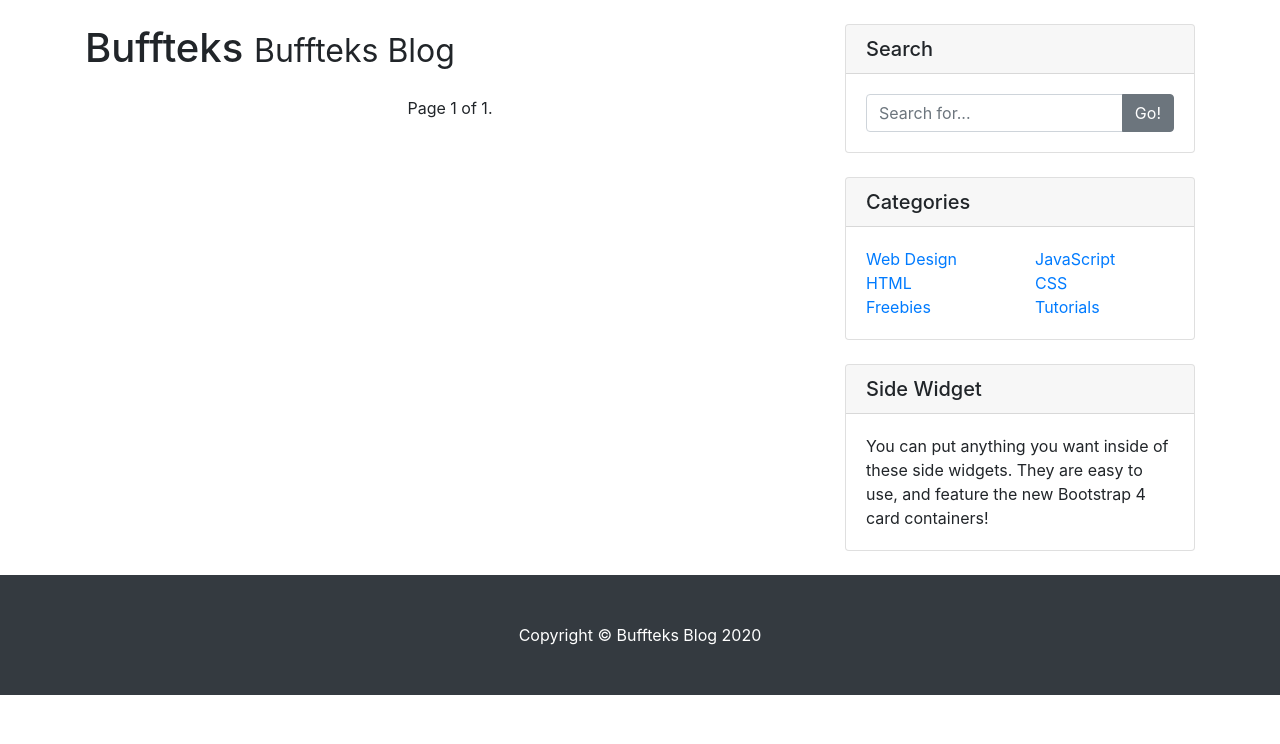
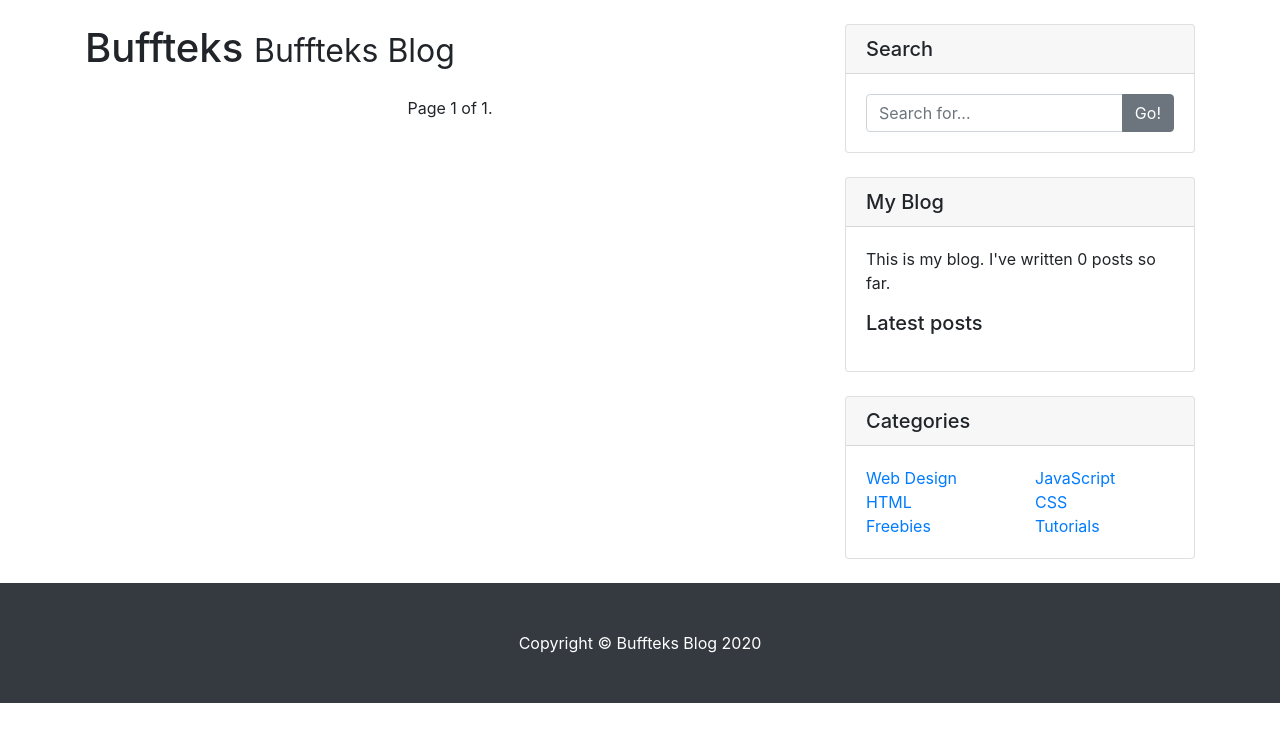
Before and after one commit to romancherednik/FinalProjectSqlzilla, a Django app: page / in a window 1280 px wide. Shown: the part 56-800 px from the top of the page. Run offline with Django 3.2, Linux system fonts and the light colour scheme; data that the repository does not hold is empty; some libraries are stand-ins or nearby versions.

Commit message:
updated for custom tags

```diff
--- /dev/null
+++ b/blog/templates/blog/post/latest_posts.html
@@ -0,0 +1,7 @@
+<ul>
+  {% for post in latest_posts %}
+    <li>
+      <a href="{{ post.get_absolute_url }}">{{ post.title }}</a>
+    </li>
+  {% endfor %}
+</ul>
--- a/blog/templates/blog/sidebar.html
+++ b/blog/templates/blog/sidebar.html
@@ -1,3 +1,4 @@
+{% load blog_tags %}
 <!-- Sidebar Widgets Column -->
 <div class="col-md-4">
     <!-- Search Widget -->
@@ -10,6 +11,18 @@
                     <button class="btn btn-secondary" type="button">Go!</button>
                 </span>
             </div>
+        </div>
+    </div>
+
+    <!-- Side Widget -->
+    <div class="card my-4">
+        <h5 class="card-header">My Blog</h5>
+        <div class="card-body">
+            <p>
+                This is my blog. I've written {% total_posts %} posts so far.
+            </p>
+            <h5>Latest posts</h5>
+            {% show_latest_posts 3 %}
         </div>
     </div>
 
@@ -47,12 +60,4 @@
             </div>
         </div>
     </div>
-
-    <!-- Side Widget -->
-    <div class="card my-4">
-        <h5 class="card-header">Side Widget</h5>
-        <div class="card-body">
-            You can put anything you want inside of these side widgets. They are easy to use, and feature the new Bootstrap 4 card containers!
-        </div>
-    </div>
 </div>
--- /dev/null
+++ b/blog/templatetags/blog_tags.py
@@ -0,0 +1,12 @@
+from django import template
+from ..models import Post
+register = template.Library()
+
+@register.simple_tag
+def total_posts():
+    return Post.published.count()
+
+@register.inclusion_tag('blog/post/latest_posts.html')
+def show_latest_posts(count=5):
+    latest_posts = Post.published.order_by('-publish')[:count]
+    return {'latest_posts': latest_posts}
```
Also changed, not shown: blog/templatetags/__init__.py (added).
